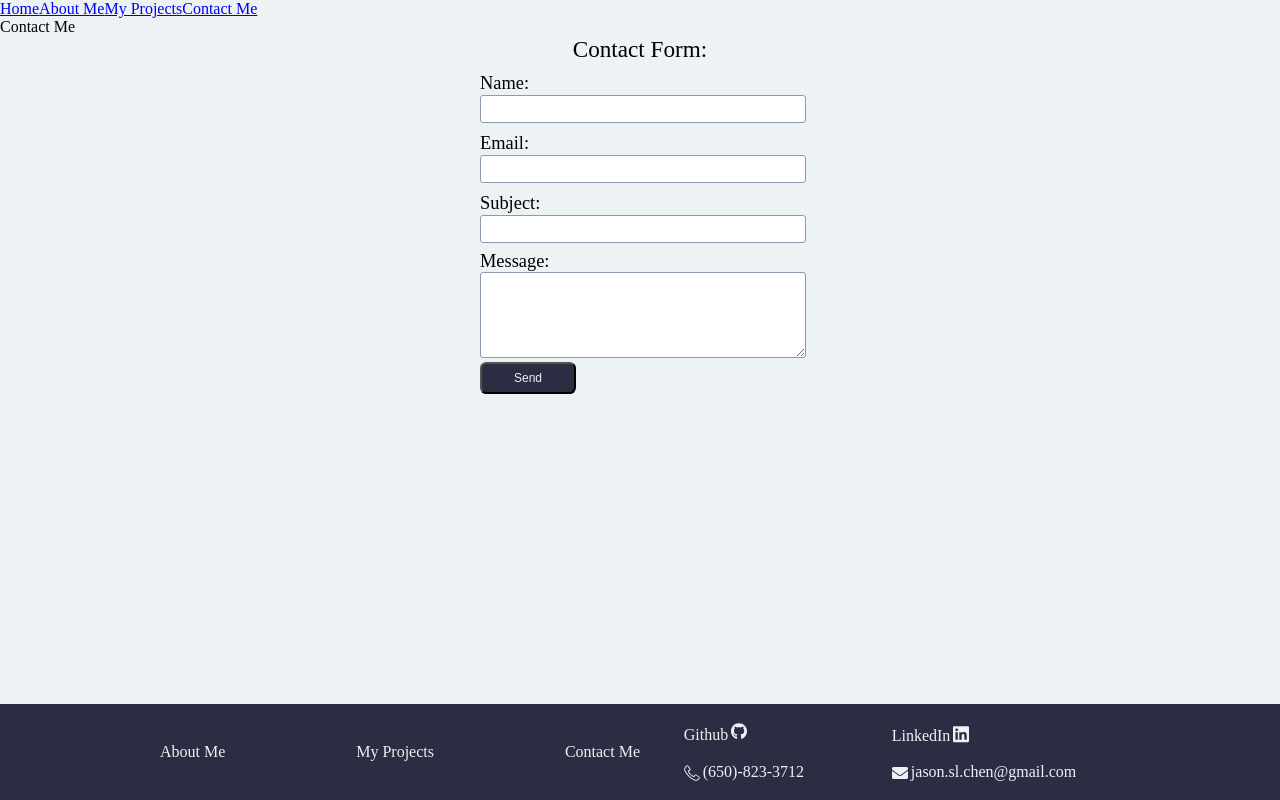
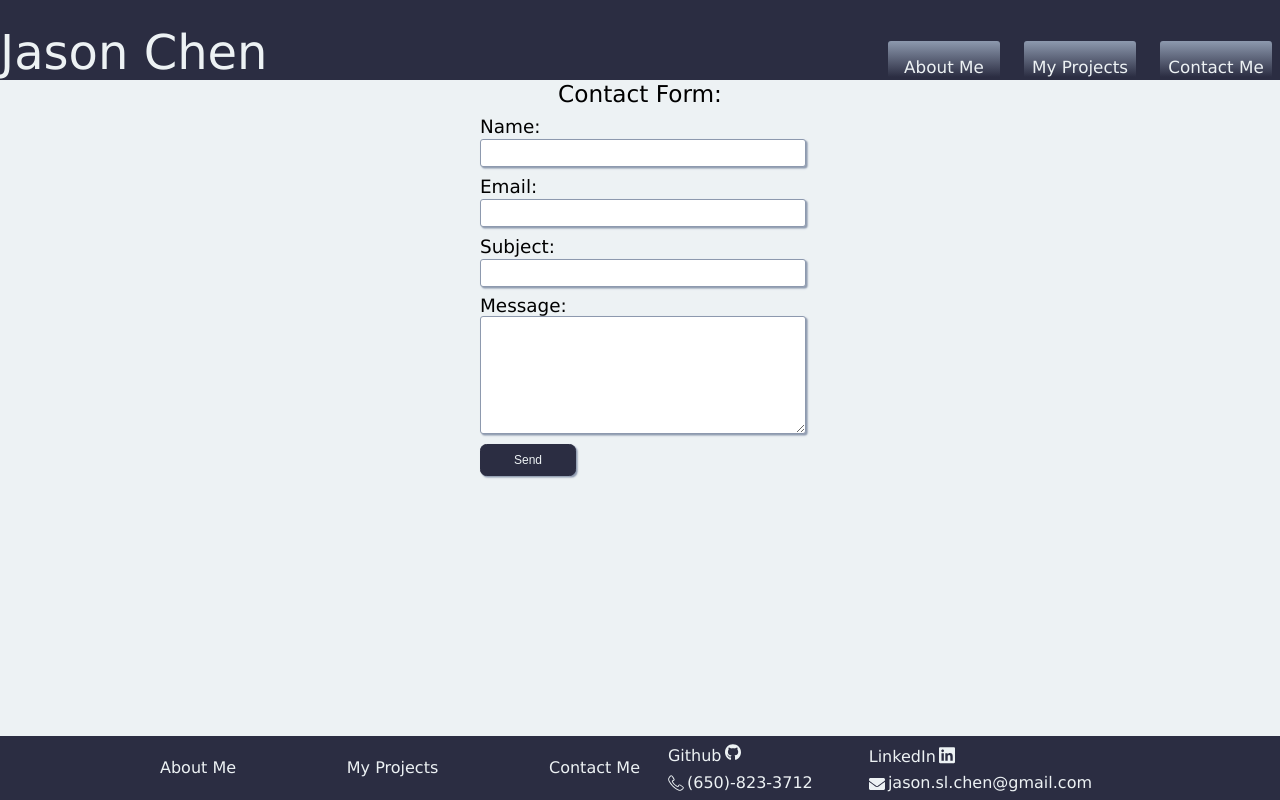
Before and after one commit to helloitjase/personal-website, a React app: page /contact in a window 1280 px wide. Built offline with nearby package versions, Linux system fonts and the light colour scheme.

Commit message:
complete navigation tabs

```diff
--- a/public/index.html
+++ b/public/index.html
@@ -4,7 +4,7 @@
     <meta charset="utf-8">
     <title>Jason S Chen</title>
   </head>
-  <body style="background-color: #EDF2F4; padding: 0; margin: 0">
+  <body style="background-color: #EDF2F4; padding: 0; margin: 0; font-family: Verdana, Arial, sans-serif">
     <div id="app"></div>
     <script src="./main.js"></script>
   </body>
--- a/src/about.jsx
+++ b/src/about.jsx
@@ -3,14 +3,6 @@ import styles from './css/about.css';
 
 const About = (props) => (
   <div>
-    <div>About Me</div>
-    <div styles={{
-      width: '50rem', border: '1px solid black', opaque: '1', position: 'absolute',
-    }}
-    >
-      <div styles={{ width: '(0.75 * 50)rem', backgroundColor: '#000000' }} />
-    </div>
-
     <div>
       <img className={styles.bio_image} alt="bio-portrait" src="./Jason-Chen.jpg" />
     </div>
--- a/src/app.jsx
+++ b/src/app.jsx
@@ -11,17 +11,30 @@ import styles from './css/app.css';
 const App = (props) => (
   <div>
     <Router>
-      <div>
-        <Link to="/">Home</Link>
-        <Link to="/about">About Me</Link>
-        <Link to="/projects">My Projects</Link>
-        <Link to="/contact">Contact Me</Link>
-      </div>
+      <header className={styles.app_top}>
+        <div className={styles.app_title}>Jason Chen</div>
+        <div className={styles.app_top_nav}>
+          <Link className={styles.app_top_links} to="/">
+            <div className={styles.app_top_each_link}>
+              About Me
+            </div>
+          </Link>
+          <Link className={styles.app_top_links} to="/projects">
+            <div className={styles.app_top_each_link}>
+              My Projects
+            </div>
+          </Link>
+          <Link className={styles.app_top_links} to="/contact">
+            <div className={styles.app_top_each_link}>
+              Contact Me
+            </div>
+          </Link>
+        </div>
+      </header>
       <Switch>
         <Route path="/contact" component={Contact} />
-        <Route path="/about" component={About} />
         <Route path="/projects" component={Projects} />
-        <Route path="/" component={Home} />
+        <Route path="/" component={About} />
       </Switch>
       <footer className={styles.app_bottom}>
         <div className={styles.app_bottom_main}>
--- a/src/contact.jsx
+++ b/src/contact.jsx
@@ -52,7 +52,6 @@ class Contact extends React.Component {
     } = this.state;
     return (
       <div>
-        <div>Contact Me</div>
         <div className={styles.contact_body}>
           <div className={styles.contact_top}>
             <div className={styles.contact_title}>Contact Form:</div>
--- a/src/css/app.css
+++ b/src/css/app.css
@@ -7,7 +7,61 @@
   display: flex;
   justify-content: center;
   align-content: center;
-  height: 6rem;
+  height: 4rem;
+}
+
+
+.app_top {
+  background-color: #2B2D42;
+  box-sizing: border-box;
+  top: 0;
+  width: 100%;
+  display: flex;
+  justify-content: space-between;
+  align-items: flex-end;
+  height: 5rem;
+}
+
+.app_top_nav {
+  display: flex;
+}
+
+.app_top_each_link {
+  width: 7rem;
+  margin-left: 1rem;
+  box-sizing: border-box;
+  display: flex;
+  justify-content: center;
+  align-items: flex-end;
+  background-image: linear-gradient(to top, #2B2D42, #8d99ae);
+  border-top-left-radius: 3px;
+  border-top-right-radius: 3px;
+  height: 2.25rem;
+}
+
+.app_top_each_link:last-child {
+  margin-right: 0.5rem;
+}
+
+.app_top_each_link:hover {
+  opacity: 0.5;
+}
+
+.app_top_links {
+  color: #EDF2F4;
+  text-decoration: none;
+  box-sizing: border-box;
+  font-size: 1.05rem;
+  margin-bottom: 0.2rem;
+}
+
+/* .app_top_links:hover {
+  color: #8D99AE
+} */
+
+.app_title {
+  color: #EDF2F4;
+  font-size: 3rem;
 }
 
 .app_bottom_main {
--- a/src/css/contact.css
+++ b/src/css/contact.css
@@ -37,20 +37,25 @@
   border-radius: 3px;
   width: 100%;
   height: 1.5rem;
+  box-shadow: 0.1rem 0.1rem 0.1rem #8D99AE;
 }
 
 .contact_input_textarea{
-  height: 5rem;
+  height: 7rem;
 
 }
 
 .contact_submit_button {
+  margin-top: 0.4rem;
+  box-sizing: border-box;
   width: 6rem;
   height: 2rem;
+  border: 1px solid #2B2D42;
   border-radius: 0.4rem;
   background-color: #2B2D42;
   color: #EDF2F4;
   font-size: .75rem;
+  box-shadow: 0.1rem 0.1rem 0.1rem #8D99AE;
 }
 
 .contact_submit_button:hover {
--- a/src/projects.jsx
+++ b/src/projects.jsx
@@ -3,7 +3,6 @@ import styles from './css/projects.css';
 
 const Projects = (props) => (
   <div>
-    <div>My Projects</div>
     <div className={styles.projects_main}>
       <div>
         <a className={styles.projects_links} target="https://github.com/UrbanEats/Reservations" href="https://github.com/UrbanEats/Reservations">UrbanEats</a>
```
Also changed, not shown: public/main.js.
